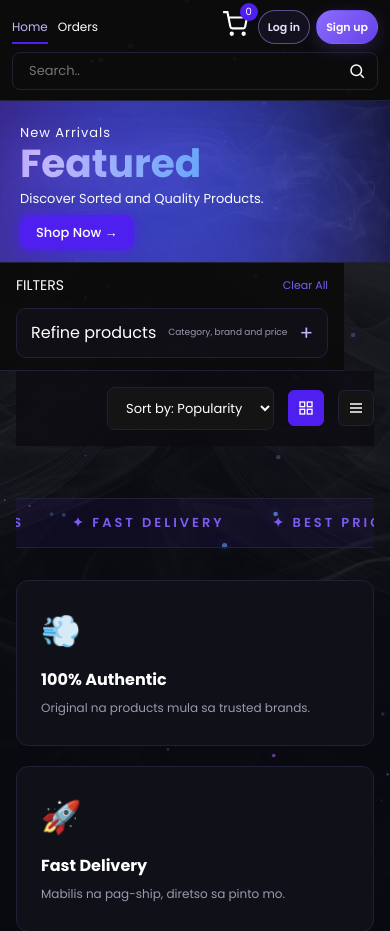
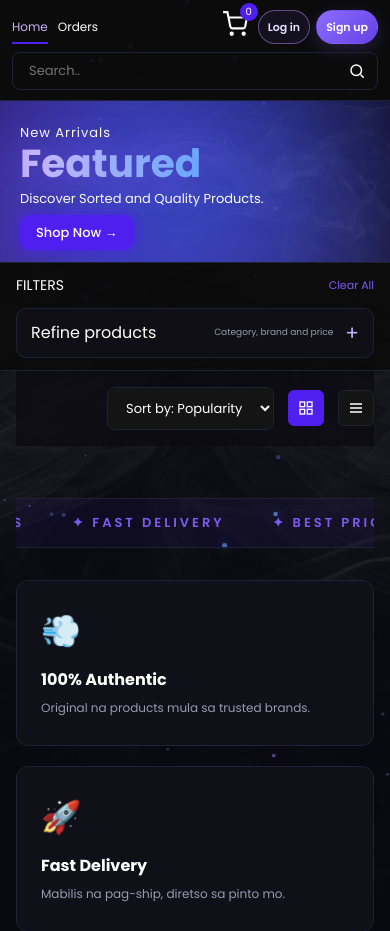
Before and after one commit to dwayne26arjon-normal/AWDOVERSMOKE-VLOUNGE, a Laravel app: page /home in a window 390 px wide. Shown: the top 931 px of the page. Run offline with Laravel 12, Linux system fonts and the light colour scheme; data that the repository does not hold is empty.

Commit message:
Fix mobile filter alignment
Co-authored-by: Copilot <223556219+Copilot@users.noreply.github.com>

```diff
--- a/public/css/home.css
+++ b/public/css/home.css
@@ -247,7 +247,7 @@ button { font: inherit; color: inherit; cursor: pointer; background: none; borde
     .main { display: contents; }
     .topbar { order: 0; }
     .banner { order: 1; }
-    .sidebar { position: static; order: 2; display: block; height: auto; padding: 14px 24px; border-right: 0; border-bottom: 1px solid var(--line); overflow: visible; }
+    .sidebar { position: static; order: 2; display: block; align-self: stretch; width: 100%; height: auto; padding: 14px 24px; border-right: 0; border-bottom: 1px solid var(--line); overflow: visible; }
     .sidebar .logo { display: none; }
     .filters-head { padding: 0; border: 0; }
     .filter-drawer { margin-top: 12px; border: 1px solid var(--line); border-radius: 10px; background: rgba(16,16,24,.82); }
```
